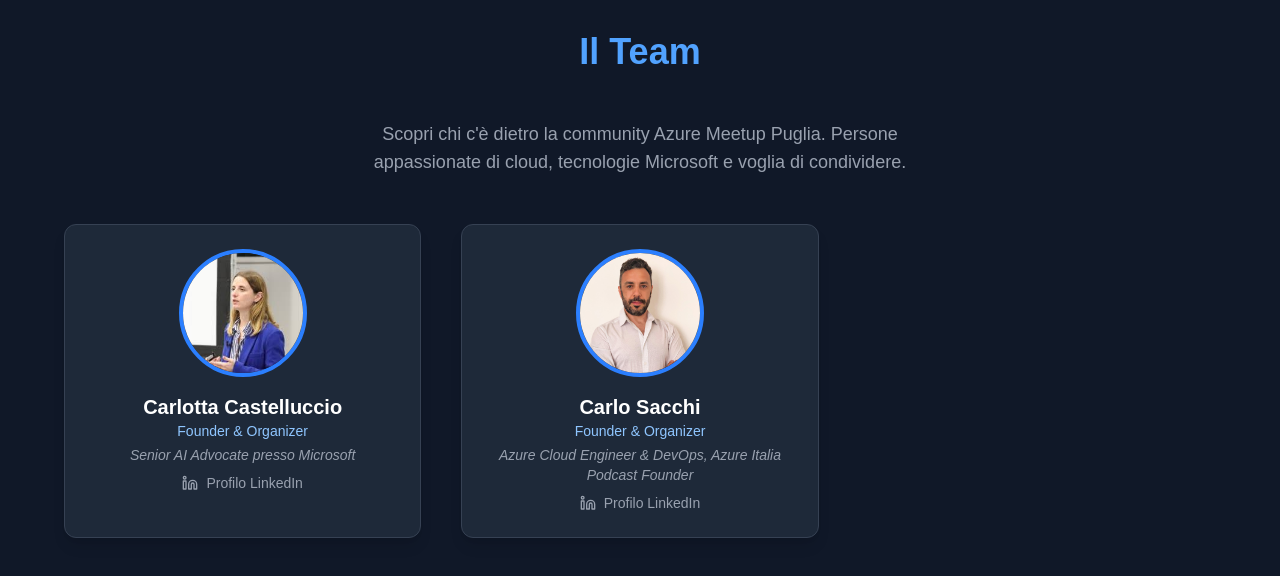
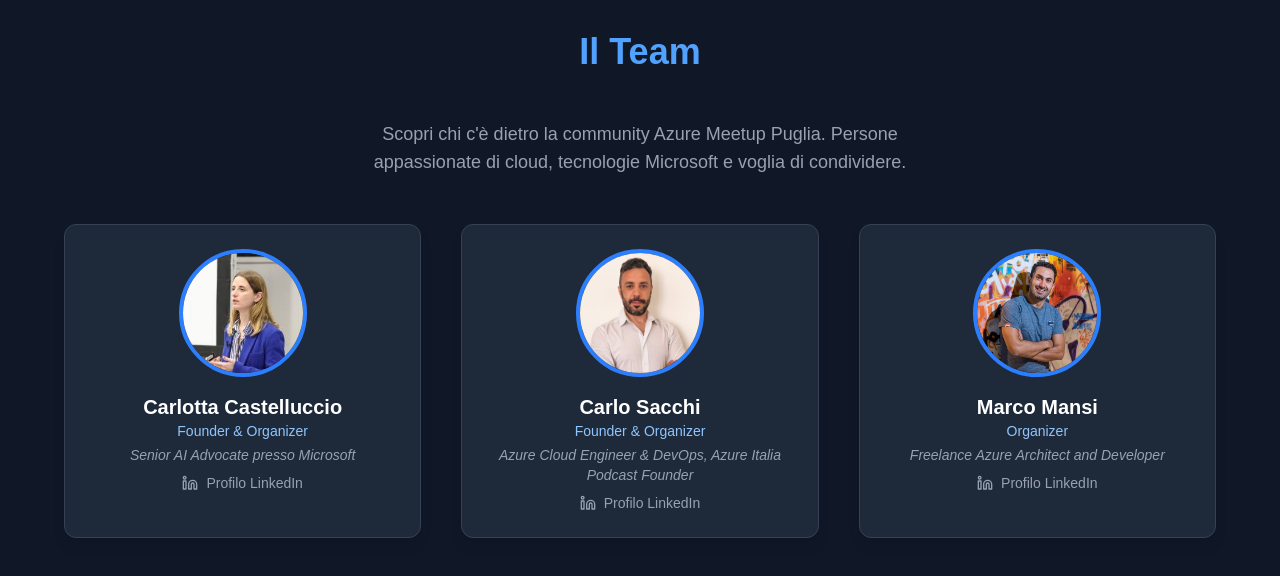
Before and after one commit to azure-meetup-puglia/azure-meetup-puglia.github.io, a Next.js app in the folder amp/: page /team in a window 1280 px wide. Shown: the top 576 px of the page. Built offline with nearby package versions, Linux system fonts and the light colour scheme.

Commit message:
Added Marco Mansi as Team Member

```diff
--- a/amp/pages/team.tsx
+++ b/amp/pages/team.tsx
@@ -26,6 +26,14 @@
         job: "Azure Cloud Engineer & DevOps, Azure Italia Podcast Founder",
         photoUrl: "/img/carlo.jpeg",
         linkedin: "https://www.linkedin.com/in/carlo-sacchi/"
+    },
+    {
+        name: "Marco",
+        surname: "Mansi",
+        role: "Organizer",
+        job: "Freelance Azure Architect and Developer",
+        photoUrl: "/img/marco_mansi.jpeg",
+        linkedin: "https://www.linkedin.com/in/mansimarco/"
     }
     // Aggiungi altri membri qui
 ];
```
Also changed, not shown: amp/public/img/carlo.jpeg, amp/public/img/marco_mansi.jpeg (added).
